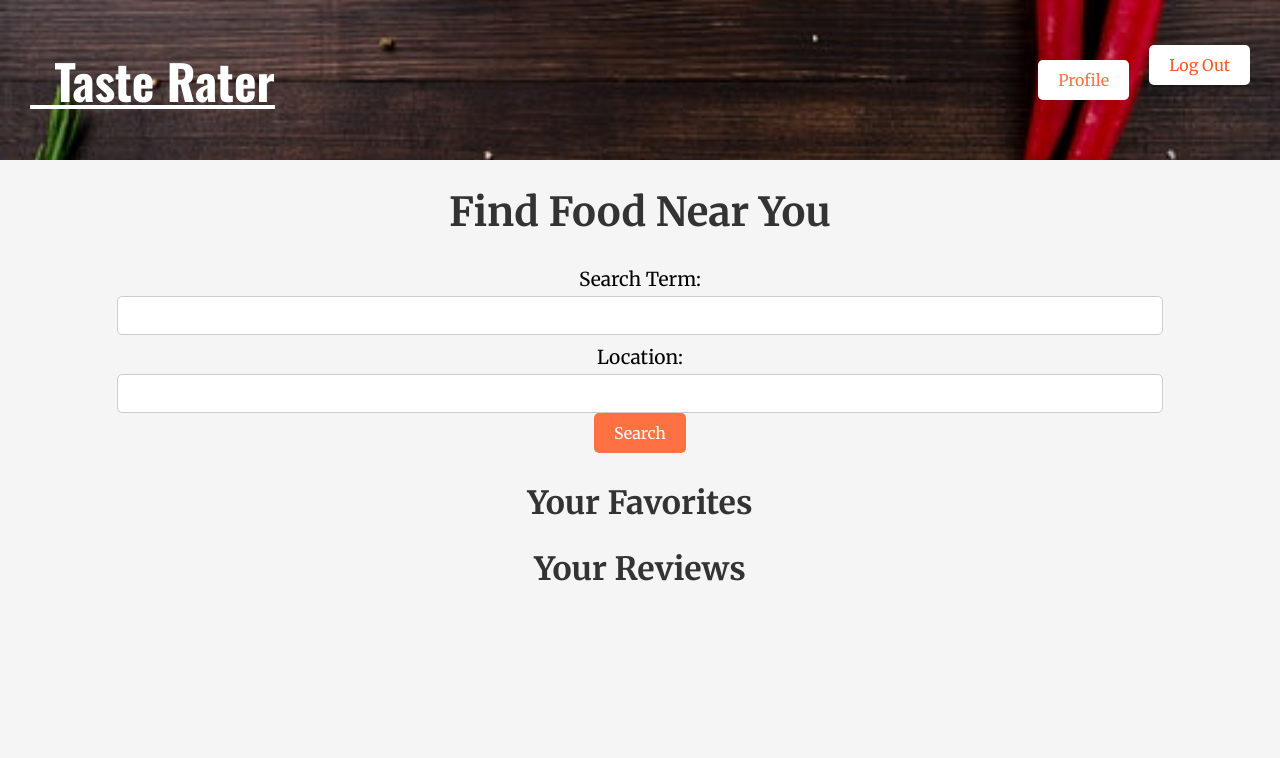
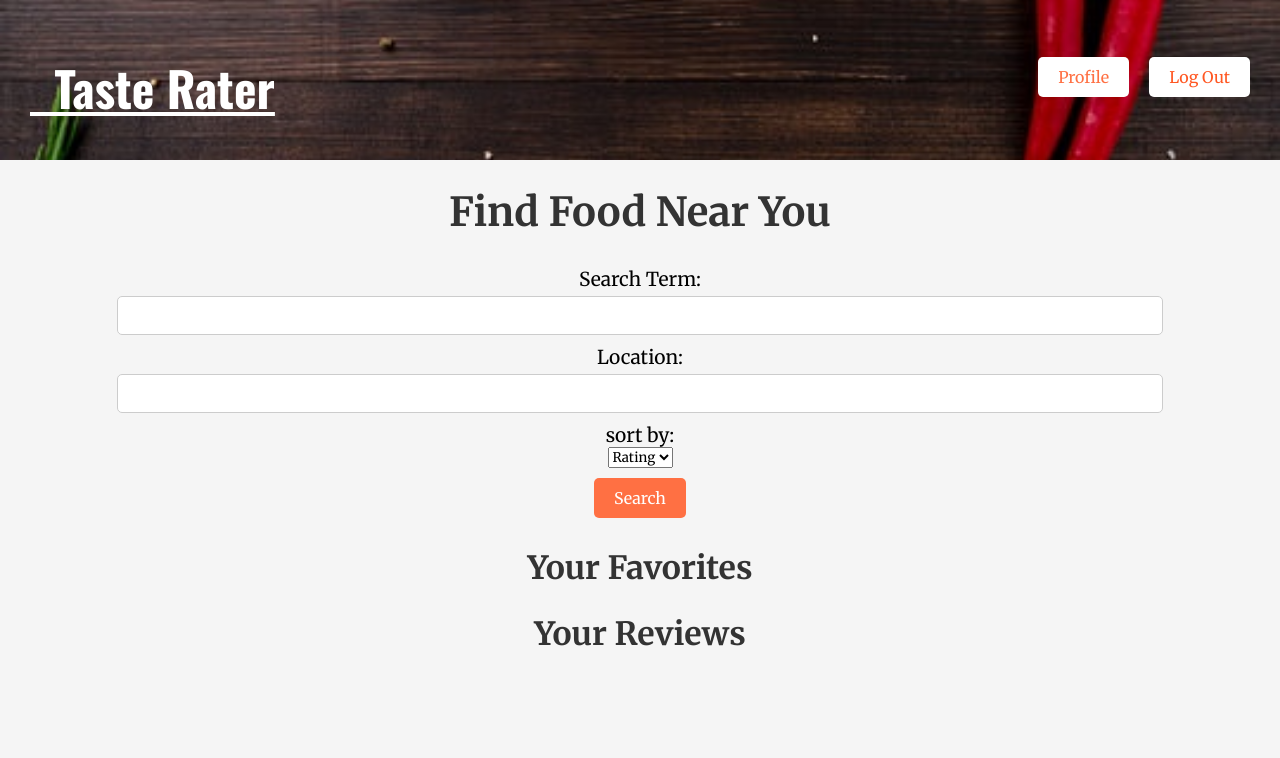
Before and after one commit to maniac-b8/tasterater, a Django app: page / in a window 1280 px wide. Shown: the top 758 px of the page. Run offline with Django 5.2, Linux system fonts and the light colour scheme; the visitor is signed in with stand-in values (Sample User, id 1); data that the repository does not hold is empty.

Commit message:
add sort by name and rating functionality and chang some css style

```diff
--- a/main_app/static/css/style.css
+++ b/main_app/static/css/style.css
@@ -29,9 +29,8 @@ button, input, select, textarea, a, .button, .inline-form {
 
 .left-nav, .right-nav {
   display: flex;
-  align-items: center;
   list-style: none;
-  margin: 0;
+  margin-bottom: 2px;
   padding: 0;
 }
 
@@ -59,6 +58,7 @@ button, input, select, textarea, a, .button, .inline-form {
   color: #ff7043;
   border: none;
   text-align: center;
+  margin-top: 10px;
 }
 
 .nav-wrapper ul li a.button:hover {
@@ -170,6 +170,7 @@ form button {
     border-radius: 5px;
     cursor: pointer;
     font-size: 1em;
+    margin-top: 10px;
 }
 
 main form button:hover {
@@ -573,18 +574,18 @@ main ul li .star-rating p {
   box-shadow: 0 2px 5px rgba(0, 0, 0, 0.1);
 }
 
-/* .profile .review .review-header {
+.profile .review .review-header {
   display: flex;
   justify-content: space-between;
   align-items: center;
   margin-bottom: 577px 588px;
-} */
+}
 
-/* .profile .review .review-header h3 {
+.profile .review .review-header h3 {
   font-size: 1.5em;
   color: #333;
   margin: 0;
-} */
+}
 
 .profile .review .review-header .rating {
   font-size: 1.2em;
--- a/main_app/templates/home.html
+++ b/main_app/templates/home.html
@@ -6,6 +6,11 @@
   <input type="text" id="term" name="term" required />
   <label for="location">Location:</label>
   <input type="text" id="location" name="location" required />
+  <label for="sort_by">sort by:</label>
+  <select id="sort_by" name="sort_by">
+    <option value="rating">Rating</option>
+    <option value="name">Name</option>
+  </select>
   <button type="submit">Search</button>
 </form>
 
--- a/main_app/views.py
+++ b/main_app/views.py
@@ -11,8 +11,16 @@ def home(request):
   if 'term' in request.GET and 'location' in request.GET:
     term = request.GET['term']
     location = request.GET['location']
+    sort_by = request.GET.get('sort_by', 'rating')
     results = search_businesses(term, location)
-    return render (request, 'home.html', {'results': results['businesses'], 'range': range(1, 6)})
+
+    businesses = results['businesses']
+
+    if sort_by == 'rating':
+       businesses = sorted(businesses, key=lambda x: x['rating'], reverse=True)
+    elif sort_by == 'name':
+       businesses = sorted(businesses, key=lambda x: x['name'])
+    return render (request, 'home.html', {'results': businesses, 'range': range(1, 6)})
   return render(request, 'home.html', {'range': range(1, 6)})
 
 @login_required
```
